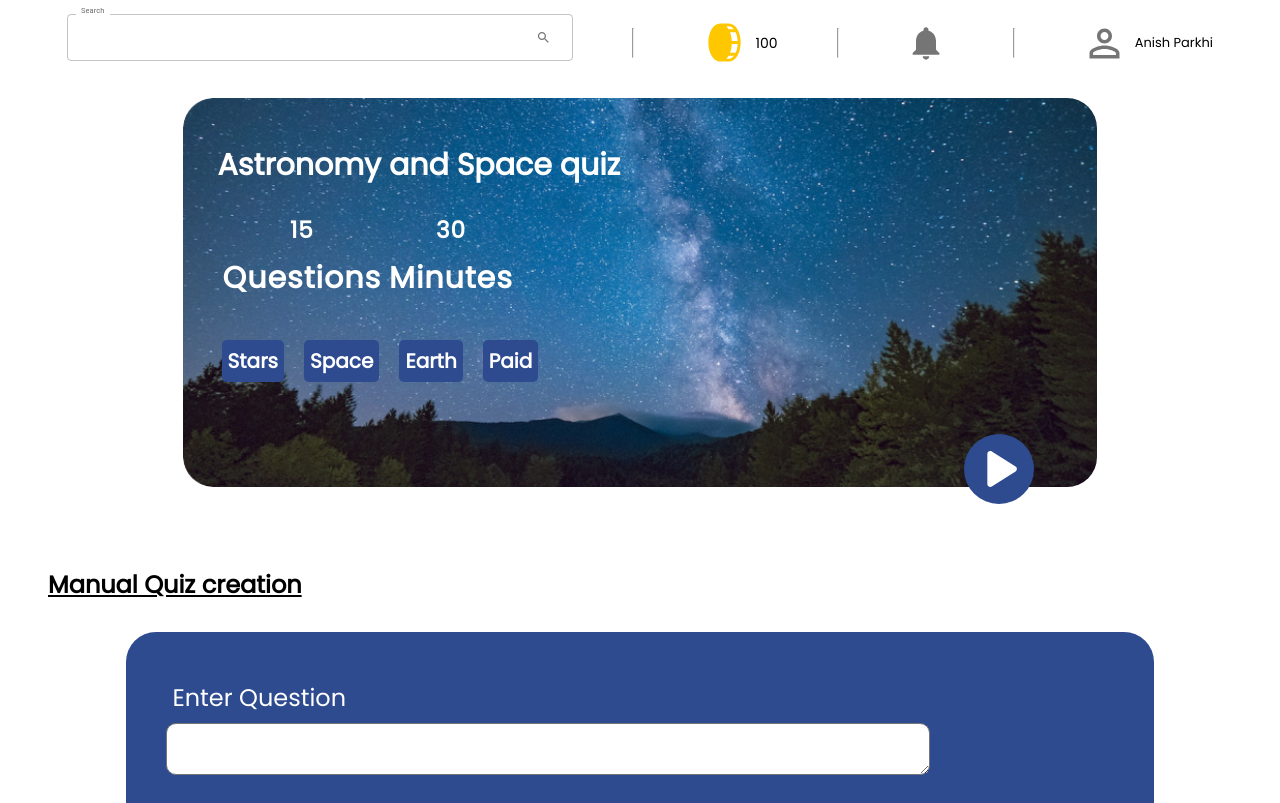
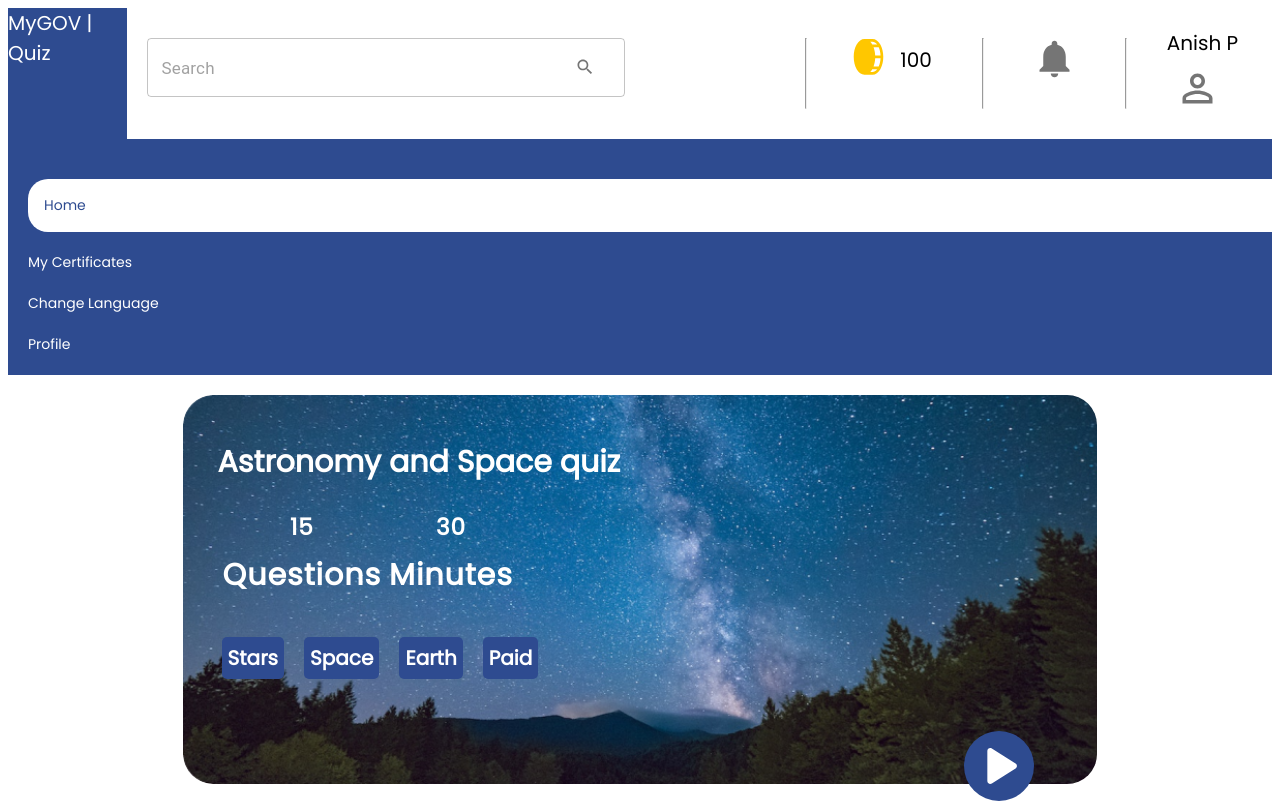
Before and after one commit to Malhardixit/quiz-portal, a React (Vite) app: page / in a window 1280 px wide. Shown: the top 803 px of the page. Built offline with nearby package versions, Linux system fonts and the light colour scheme.

Commit message:
updated quizlanding flow

```diff
--- a/src/hoc/quizLandingFlow.jsx
+++ b/src/hoc/quizLandingFlow.jsx
@@ -1,17 +1,24 @@
 import React from 'react';
-import Topnav from '../components/Navbar/Topnav';
+// import Topnav from '../components/Navbar/Topnav';
 import SideBar from '../components/SideBar/SideBar';
+import Navbar from '../components/newNavbar/Navbar';
 
 function quizLandingFlow(WrappedComponent) {
   return function (props) {
     return (
       <div>
         <div>
+          <Navbar
+            userName="Anish P"
+            coins={100}
+          />
+          <SideBar />
           {/* <SideBar /> */}
-          <Topnav
+          {/* <Topnav
             userName="Anish Parkhi"
             coins={100}
-          />
+          /> */}
+          {/* <Navbar /> */}
         </div>
         <WrappedComponent {...props} />
       </div>
```
